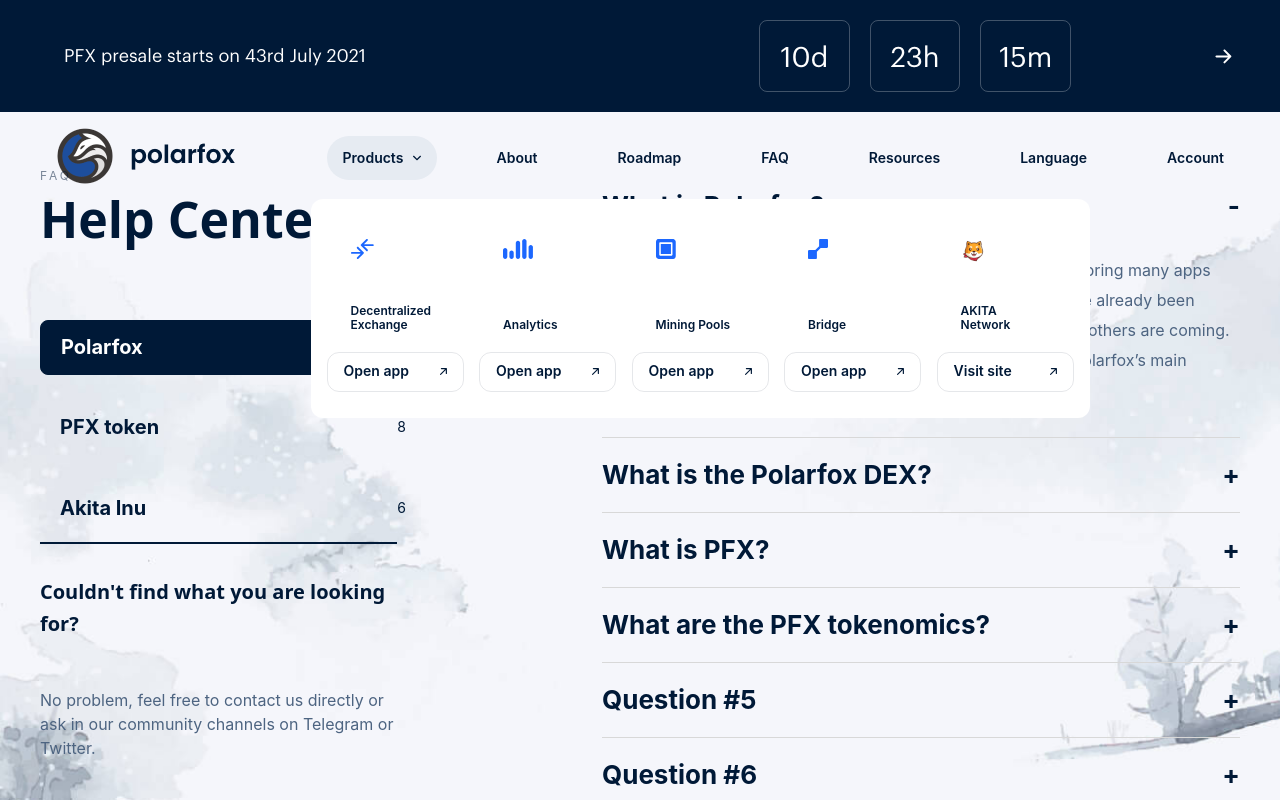
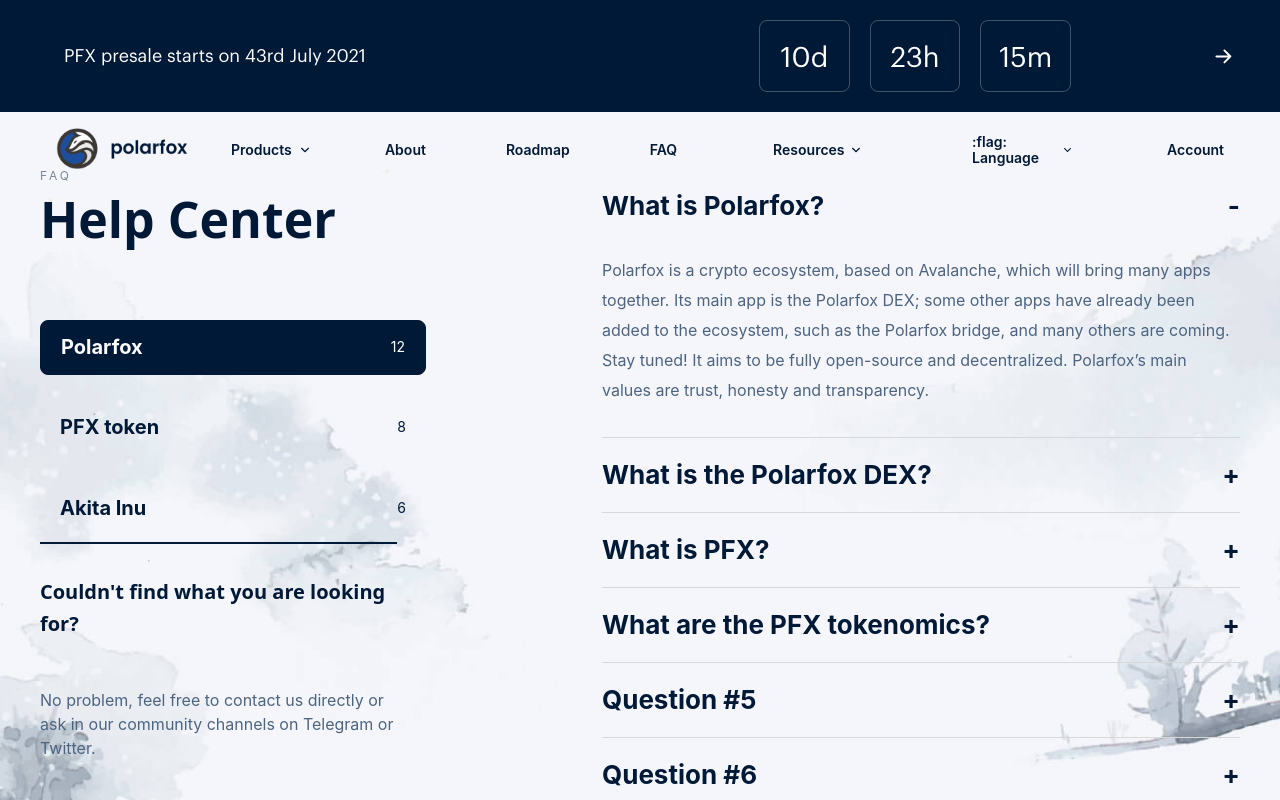
Before and after one commit to Polarfox-DEX/polarfox-web, a Next.js app: page /faq in a window 1280 px wide. Shown: the top 800 px of the page. Built offline with nearby package versions, Linux system fonts and the light colour scheme.

Commit message:
Add draft for hovering products

```diff
--- a/components/Header.tsx
+++ b/components/Header.tsx
@@ -14,7 +14,7 @@ export function Header({ className }: SectionProps) {
   return (
     <div
       className={classNames(
-        'hidden desktop:flex justify-between w-full px-14 py-4 absolute',
+        "hidden desktop:flex justify-between w-full px-14 py-4 absolute",
         className
       )}
     >
@@ -30,13 +30,6 @@ export function Header({ className }: SectionProps) {
           lineHeight: calcRem(16.45),
         }}
       >
-        <div
-          className="rounded-3xl bg-gray-mid2 flex items-center justify-between -mr-5 px-4"
-          style={{ width: calcRem(110), height: calcRem(44) }}
-        >
-          Products
-          <MenuArrow />
-        </div>
         <ProductsDropdown isActive />
         <Link href="/about">
           <a>About</a>
@@ -45,28 +38,61 @@ export function Header({ className }: SectionProps) {
         <Link href="/faq">
           <a>FAQ</a>
         </Link>
-        <div>Resources</div>
-        <div>Language</div>
+        {/* <div>Resources</div> */}
+        {/* // TODO: The mr-5 below does not work - fix this */}
+        <HoverableItem className="mr-5" width={119}>
+          Resources
+        </HoverableItem>
+        {/* <div>Language</div> */}
+        {/* // TODO: The mr-5 below does not work - fix this */}
+        <HoverableItem className="mr-5" width={131}>
+          :flag: Language
+        </HoverableItem>
         <div>Account</div>
       </div>
     </div>
   );
 }
 
+interface HoverableItemProps {
+  className?: string;
+  width: number;
+  children: ReactNode;
+}
+
+function HoverableItem({ className, width, children }: HoverableItemProps) {
+  return (
+    <div
+      className={classNames(
+        "rounded-3xl flex items-center justify-between px-4 hover:bg-gray-mid2",
+        className
+      )}
+      style={{ width: calcRem(width), height: calcRem(44) }}
+    >
+      {children}
+      <MenuArrow />
+    </div>
+  );
+}
+
 interface ProductsDropdownProps {
   isActive?: boolean;
-  className?: string;
 }
 
-function ProductsDropdown({ isActive, className }: ProductsDropdownProps) {
-  return isActive ? (
+function ProductsDropdown({ isActive }: ProductsDropdownProps) {
+  return (
+    <div className="flex items-center hover-trigger">
+      {/* // TODO: We should not need -mr-5 */}
+      <HoverableItem className="-mr-5" width={110}>
+        Products
+      </HoverableItem>
       <div
-      className="bg-white rounded-xl absolute flex justify-between space-x-3 px-4 py-6"
+        className="bg-white rounded-xl absolute flex justify-between space-x-3 px-4 py-6 hover-target"
         style={{
           width: calcRem(779),
           height: calcRem(219),
-        marginTop: calcRem(300),
-        marginLeft: calcRem(-16),
+          marginTop: calcRem(280),
+          marginLeft: calcRem(0), // TODO: We should not need this.
         }}
       >
         <Product
@@ -111,8 +137,16 @@ function ProductsDropdown({ isActive, className }: ProductsDropdownProps) {
           AKITA Network
         </Product>
       </div>
-  ) : (
-    <div className="absolute" />
+      <style jsx>{`
+        .hover-trigger .hover-target {
+          display: none;
+        }
+
+        .hover-trigger:hover .hover-target {
+          display: flex;
+        }
+      `}</style>
+    </div>
   );
 }
 
@@ -123,12 +157,7 @@ interface ProductProps {
   children: ReactNode;
 }
 
-function Product({
-  logo,
-  href,
-  linkTitle,
-  children,
-}: ProductProps) {
+function Product({ logo, href, linkTitle, children }: ProductProps) {
   return (
     <div style={{ width: calcRem(137) }}>
       <Link href={href}>
@@ -142,7 +171,11 @@ function Product({
             {logo}
             <div
               className={classNames("absolute self-end font-semibold")}
-              style={{ fontSize: calcRem(12), lineHeight: calcRem(14), width: calcRem(80) }}
+              style={{
+                fontSize: calcRem(12),
+                lineHeight: calcRem(14),
+                width: calcRem(80),
+              }}
             >
               {children}
             </div>
```
Lines whose indentation alone changed are shown as unchanged.
